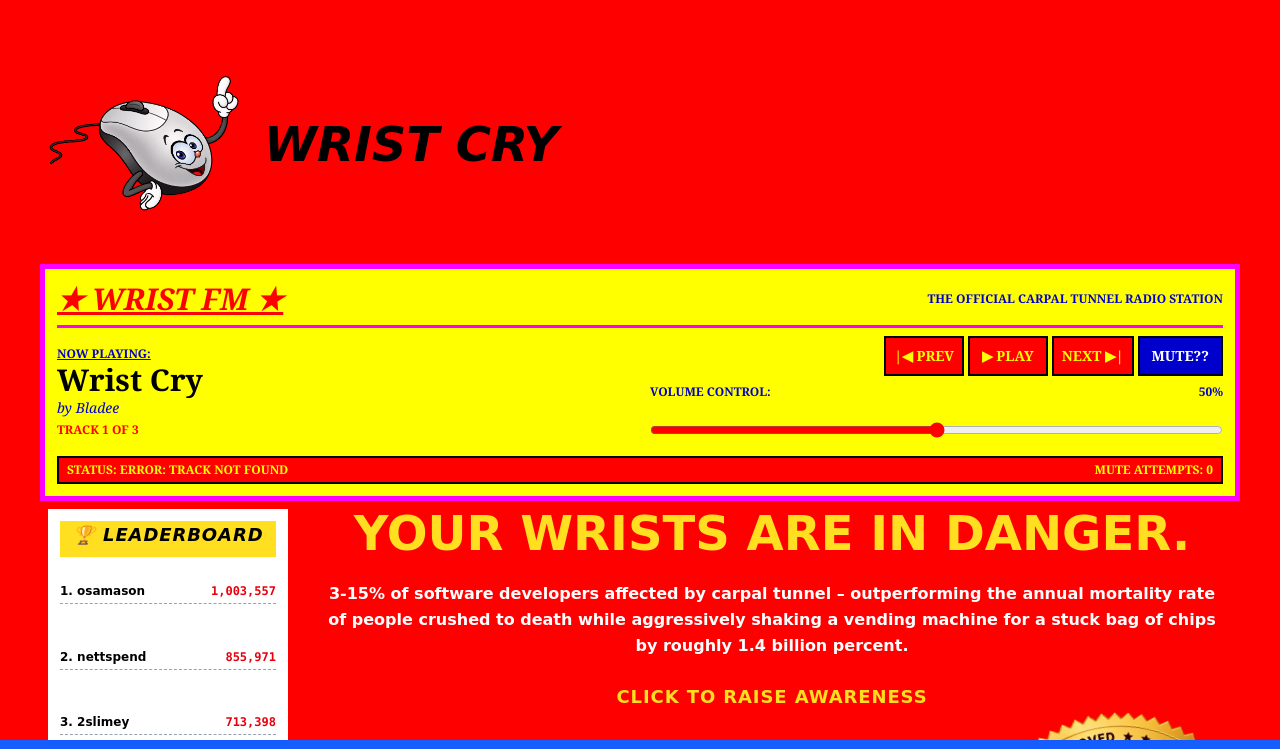
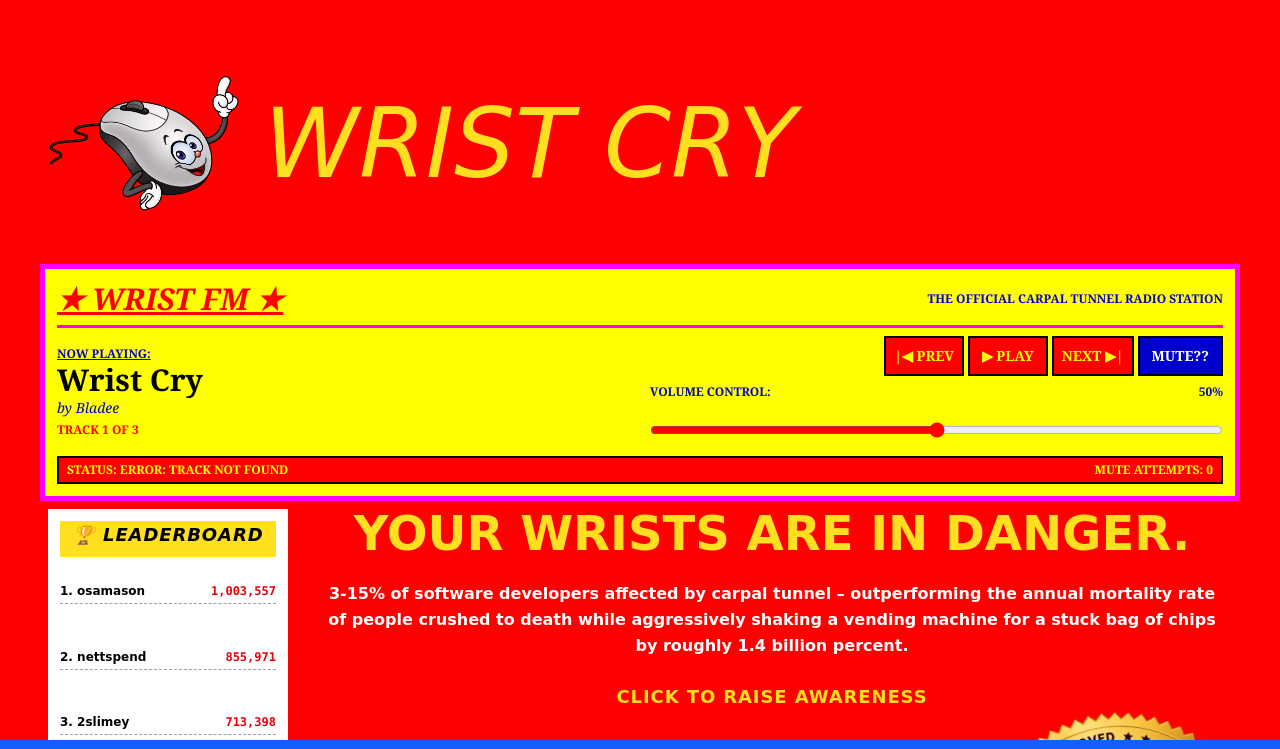
Before and after one commit to n4ilvh/wristcry, a React (Vite) app in the folder wristcry/: page / in a window 1280 px wide. Shown: the top 749 px of the page. Built offline with nearby package versions, Linux system fonts and the light colour scheme.

Commit message:
title changes

```diff
--- a/wristcry/src/App.jsx
+++ b/wristcry/src/App.jsx
@@ -246,7 +246,7 @@ export default function App() {
             alt="Mouse Icon"
             className="w-36 h-36 md:w-48 md:h-48 object-contain"
           />
-          <h1 className="text-5xl font-black italic">
+          <h1 className="text-8xl text-yellow-300 italic">
             {isChinese ? "手腕哭泣" : "WRIST CRY"}
           </h1>
         </div>
```
